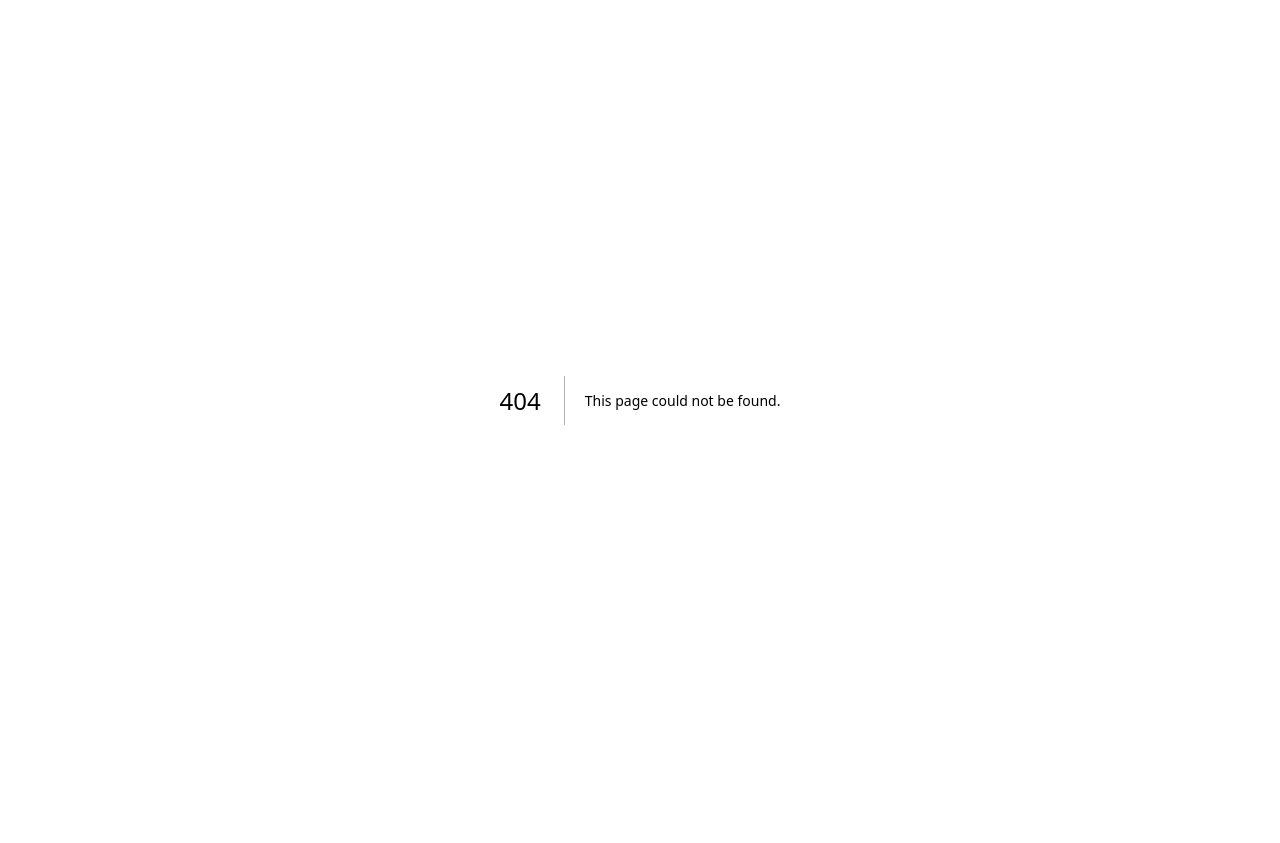
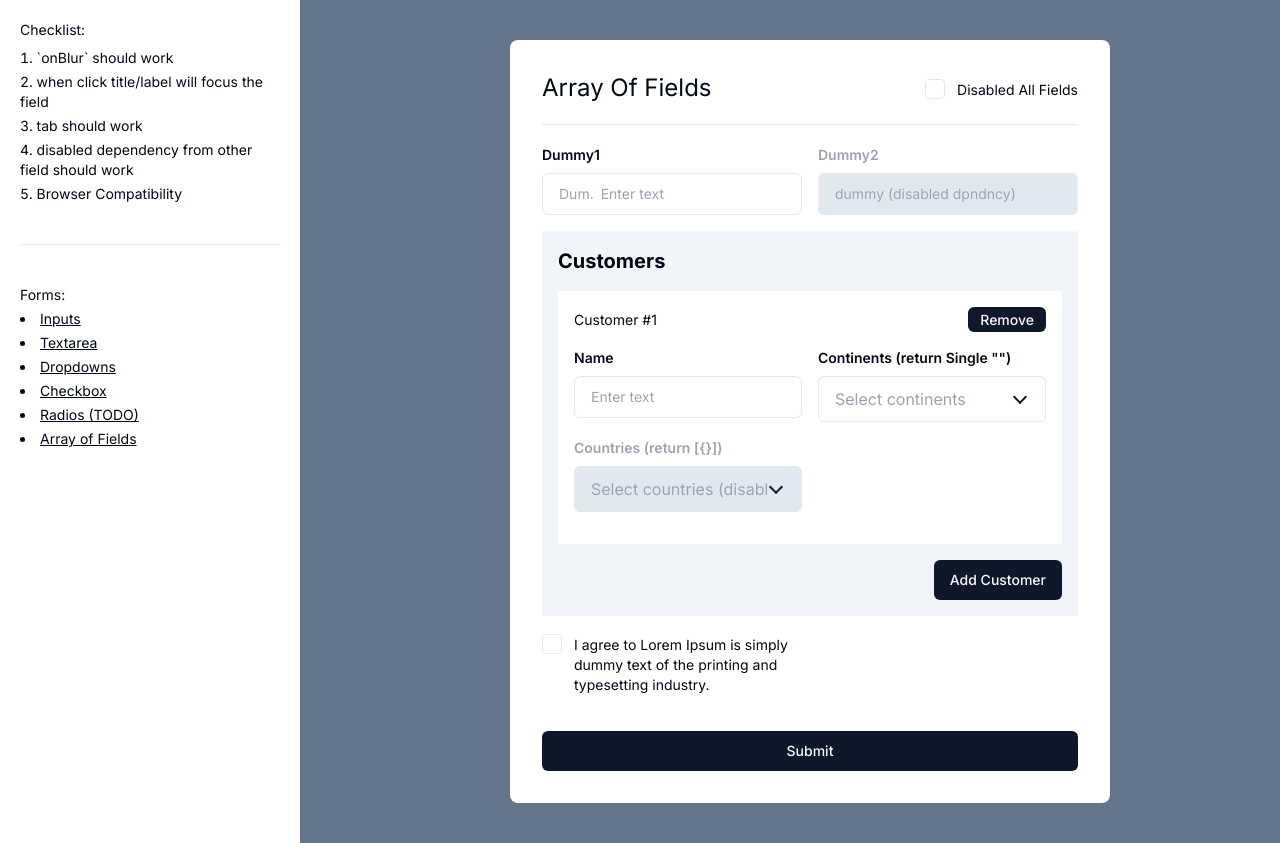
Before and after one commit to royanonuevo/my-ui-library, a Next.js app: page /array in a window 1280 px wide. Before the commit this address had no page. Before the commit the page ends 800 px from the top, so only its background shows below. Built offline with nearby package versions, Linux system fonts and the light colour scheme.

Commit message:
Add array of fields sample

```diff
--- /dev/null
+++ b/app/(routes)/(forms)/array/CustomerFields.tsx
@@ -0,0 +1,54 @@
+
+import { useFieldArray, useFormContext } from 'react-hook-form'
+import { Button } from '@/components/ui/button'
+import { initialCustomerValue } from './config'
+
+type Props = {}
+
+export default function CustomerFields ({}: Props) {
+  const hookForm: any = useFormContext()
+  const { control, displayInput } = hookForm
+  const { fields, append, remove } = useFieldArray({
+    control,
+    name: 'customers'
+  })
+
+  return (
+    <section className='bg-slate-100 p-4 mb-4'>
+      <h2 className='font-bold text-xl mb-4'>Customers</h2>
+
+      <div className='flex flex-col gap-4'>
+        {fields.map((field, index) => {
+          return (
+            <div key={`education-${index}`} className='p-4 bg-white'>
+              <div className='flex justify-between items-center mb-4'>
+                <div>Customer #{index + 1}</div>
+                <Button type='button' onClick={() => remove(index)} variant='default' size='sm' className='h-[25px]'>Remove</Button>
+              </div>
+
+              <div className='grid grid-cols-2 gap-4 mb-4'>
+                { displayInput(null, `customers.${index}.name`) }
+                { displayInput(null, `customers.${index}.continents`) }
+                { displayInput(null, `customers.${index}.countries`) }
+              </div>
+            </div>
+          )
+        })}
+      </div>
+
+      <div className='flex justify-end mt-4'>
+        <Button
+          type='button'
+          variant='default'
+          onClick={() => {
+            append({
+              ...initialCustomerValue
+            })
+          }}
+        >
+          Add Customer
+        </Button>
+      </div>
+    </section>
+  )
+}
--- /dev/null
+++ b/app/(routes)/(forms)/array/config.ts
@@ -0,0 +1,125 @@
+import { z } from 'zod'
+import { continentOptions, countryOptions } from './data'
+
+const mandatoryTxt = 'Mandatory field.'
+
+const customersSchema = z.object({
+  name: z.string().min(1, { message: mandatoryTxt }),
+  continents: z.string().or(z.number().int()).refine((value) => value !== '', {
+    message: mandatoryTxt
+  }),
+  countries: z.any().array().min(1, mandatoryTxt),
+})
+
+export const formSchema = z.object({
+  dummy1: z.string().min(1, {
+    message: mandatoryTxt,
+  }),
+  dummy2: z.string().min(1, {
+    message: mandatoryTxt,
+  }),
+  customers: customersSchema.array().min(1, mandatoryTxt),
+  agree: z.boolean().refine((value) => value === true, {
+    message: mandatoryTxt
+  }),
+  isDisableFields: z.boolean() // use only for disabling fields, not part of form data
+})
+
+export const initialCustomerValue = {
+  name: '',
+  countries: [],
+  continents: ''
+}
+export const defaultValues: z.infer<typeof formSchema> = {
+  dummy1: '',
+  dummy2: '',
+  customers: [initialCustomerValue],
+  agree: false,
+  isDisableFields: false  // use only for disabling fields, not part of form data
+}
+
+const disabled = (values: any, name: any) => { // eslint-disable-line
+  return values.isDisableFields === true
+}
+
+const customerChildFields = [{
+  name: 'name',
+  fieldProps: {
+    type: 'input',
+    label: 'Name',
+    placeholder: 'Enter text',
+    readOnly: false,
+    disabled
+  }
+}, {
+  name: 'continents',
+  fieldProps: {
+    type: 'dropdown',
+    label: 'Continents (return Single "")',
+    returnType: 'value',
+    placeholder: 'Select continents',
+    options: continentOptions,
+    disabled
+  }
+}, {
+  name: 'countries',
+  fieldProps: {
+    type: 'dropdown',
+    label: 'Countries (return [{}])',
+    returnType: 'array',
+    multipleSelection: false,
+    disableToggleOnSelectedOption: false,
+    placeholder: 'Select countries (disabled dpndncy)',
+    options: countryOptions,
+    disabled: (values: any, name: any, index: number) => { // eslint-disable-line
+      return values.isDisableFields === true || !values?.[name]?.[index]?.continents
+    }
+  }
+}]
+
+export const formConfig = [
+  {
+    name: 'dummy1',
+    fieldProps: {
+      type: 'input',
+      label: 'Dummy1',
+      appendLeftContent: 'Dum.',
+      placeholder: 'Enter text',
+      readOnly: false,
+      disabled
+    }
+  },
+  {
+    name: 'dummy2',
+    fieldProps: {
+      type: 'input',
+      label: 'Dummy2',
+      placeholder: 'dummy (disabled dpndncy)',
+      readOnly: false,
+      disabled: (values: any, name: any) => { // eslint-disable-line
+        return values.isDisableFields === true || !values.dummy1
+      }
+    }
+  },
+  {
+    name: 'agree',
+    fieldProps: {
+      type: 'checkbox',
+      label: 'I agree to Lorem Ipsum is simply dummy text of the printing and typesetting industry.',
+      readOnly: false,
+      disabled
+    }
+  },
+  // Customers
+  {
+    name: 'customers',
+    fieldProps: {
+      type: 'input',
+      label: 'Customers',
+      placeholder: 'Enter text',
+      readOnly: false,
+      disabled
+    },
+    childFields: customerChildFields,
+  },
+]
--- /dev/null
+++ b/app/(routes)/(forms)/array/data.ts
@@ -0,0 +1,24 @@
+export const continentOptions = [
+  { label: 'Number123', value: 123, id: {}, name: 123 },
+  { label: 'Asia', value: 'Asia', id: {}, name: 123 },
+  { label: 'Africa', value: 'Africa', a:false },
+  { label: 'North America', value: 'North America' },
+  { label: 'South America', value: 'South America' },
+  { label: 'Antarctica', value: 'Antarctica' },
+  { label: 'Europe', value: 'Europe' },
+  { label: 'Australia', value: 'Australia' },
+  { label: 'Testzzzzzzzzzzzzzzzzzzzzzzzzzzzzzzzzzzzzzzzzzzzzzzzzzzzzzzzzzzzzzzzzzzzzzzzzzzzzzzz', value: 'Test' },
+  { label: 'Lorem Ipsum is simply dummy text of the printing and typesetting industry. Lorem Ipsum has been the industry\'s standard dummy text ever since the 1500s', value: 'Lorem Ipsum' }
+]
+
+export const countryOptions = [
+  { label: 'Vietnam', value: 'Vietnam', id: {}, name: 123 },
+  { label: 'Philippines', value: 'Philippines', a:false },
+  { label: 'China', value: 'China' },
+  { label: 'USA', value: 'USA' },
+  { label: 'Australia', value: 'Australia' },
+  { label: 'France', value: 'France' },
+  { label: 'Thailand', value: 'Thailand' },
+  { label: 'Testzzzzzzzzzzzzzzzzzzzzzzzzzzzzzzzzzzzzzzzzzzzzzzzzzzzzzzzzzzzzzzzzzzzzzzzzzzzzzzz', value: 'Test' },
+  { label: 'Lorem Ipsum is simply dummy text of the printing and typesetting industry. Lorem Ipsum has been the industry\'s standard dummy text ever since the 1500s', value: 'Lorem Ipsum' }
+]
--- /dev/null
+++ b/app/(routes)/(forms)/array/page.tsx
@@ -0,0 +1,33 @@
+'use client'
+
+import { formConfig, formSchema, defaultValues } from './config'
+import FormLayout from '@/components/FormLayout'
+import CustomerFields from './CustomerFields'
+
+export default function Page () {
+  return (
+    <FormLayout
+      title='Array Of Fields'
+      formConfig={formConfig}
+      formSchema={formSchema}
+      defaultValues={defaultValues}
+    >
+      {(displayInput: any) => {
+        return (
+          <div>
+            <div className='grid grid-cols-2 gap-4 mb-4'>
+              { displayInput('dummy1') }
+              { displayInput('dummy2') }
+            </div>
+
+            <CustomerFields />
+
+            <div className='grid grid-cols-2 gap-4 mb-4'>
+              { displayInput('agree') }
+            </div>
+          </div>
+        )
+      }}
+    </FormLayout>
+  )
+}
--- a/app/(routes)/(forms)/layout.tsx
+++ b/app/(routes)/(forms)/layout.tsx
@@ -21,7 +21,7 @@ export default function RootLayout({
           <li>`onBlur` should work</li>
           <li>when click title/label will focus the field</li>
           <li>tab should work</li>
-          <li>disabled dependeny from other field should work</li>
+          <li>disabled dependency from other field should work</li>
           <li>Browser Compatibility</li>
         </ul>
         <hr className='my-10' />
@@ -31,7 +31,8 @@ export default function RootLayout({
           <li><Link href='/textarea' className='underline'>Textarea</Link></li>
           <li><Link href='/dropdowns' className='underline'>Dropdowns</Link></li>
           <li><Link href='/checkboxes' className='underline'>Checkbox</Link></li>
-          <li><Link href='/radios' className='underline'>Radios</Link></li>
+          <li><Link href='/radios' className='underline'>Radios (TODO)</Link></li>
+          <li><Link href='/array' className='underline'>Array of Fields</Link></li>
         </ol>
       </aside>
 
--- a/components/FormLayout.tsx
+++ b/components/FormLayout.tsx
@@ -1,7 +1,7 @@
 'use client'
 
 import { FieldController, CheckBox } from '@/components/form'
-import { useForm } from 'react-hook-form'
+import { useForm, FormProvider } from 'react-hook-form'
 import { zodResolver } from '@hookform/resolvers/zod'
 import { Button } from '@/components/ui/button'
 import { z } from 'zod'
@@ -51,11 +51,12 @@ export default function FormLayout ({
 
   }
 
-  const displayInput = (name: string) => {
+  const displayInput = (name: string, fieldArrayName: string | null = null) => {
     return (
       <FieldController
         name={name}
         fieldsConfig={formConfig}
+        fieldArrayName={fieldArrayName}
         hookForm={hookForm}
       />
     )
@@ -63,6 +64,11 @@ export default function FormLayout ({
 
   const toggleDisableFields = () => {
     setValue('isDisableFields', !isDisableFields)
+  }
+
+  const hookMethods = {
+    ...hookForm,
+    displayInput
   }
 
   return (
@@ -81,6 +87,8 @@ export default function FormLayout ({
         <hr className='mt-5' />
       </div>
 
+      {/* NOTE: "<FormProvider>" use specifically in multi array fields else you can remove this */}
+      <FormProvider {...hookMethods}>
         <form onSubmit={handleSubmit(onSubmit)} className='grid flex-col gap-y-5 text-sm'>
           <div>
             { children(displayInput) }
@@ -88,6 +96,7 @@ export default function FormLayout ({
 
           <Button type='submit' className='w-full' variant='default'>Submit</Button>
         </form>
+      </FormProvider>
     </>
   )
 }
--- a/components/form/DropDown/Controller.tsx
+++ b/components/form/DropDown/Controller.tsx
@@ -25,7 +25,7 @@ const Controller = forwardRef(({
   readOnly
 }: ControllerProps, ref: any) => {
 
-  const renderPlaceholder = () => <span className='text-app-placeholder'>{ placeholder }</span>
+  const renderPlaceholder = () => <span className='text-app-placeholder whitespace-nowrap'>{ placeholder }</span>
 
   const renderValue = () => {
     if (returnType === RETURN_TYPE_VALUE) {
@@ -88,7 +88,7 @@ const Controller = forwardRef(({
       <div
         className={cn({
           'app-input': true, // global.css'
-          'flex items-center ': true
+          'flex items-center': true
         })}
         tabIndex={0}
         ref={ref}
--- a/components/form/DropDown/index.tsx
+++ b/components/form/DropDown/index.tsx
@@ -41,7 +41,6 @@ export default function DropDown ({
   const [isFocusController, setFocusController] = useState<boolean>(false)
   const hasError = Boolean(error)
   let filteredOptions = [...options]
-  // console.log('value', value)
 
   if (returnType === RETURN_TYPE_ARRAY && multipleSelection && removeOptionWhenSelected) {
     const listOfValues = [...value]
--- a/components/form/FieldController/index.tsx
+++ b/components/form/FieldController/index.tsx
@@ -30,9 +30,10 @@ const FieldController = ({
       index: splitName[1],
       child: arrayChildName
     }
-    const arrayField: any = fieldsConfig.find(f => f.name === arrayName)
-    if (arrayField) {
-      const childFields: any[] = arrayField?.validation.of
+    const parentField: any = fieldsConfig.find(f => f.name === arrayName)
+
+    if (parentField) {
+      const childFields: any[] = parentField?.childFields
       fieldConfig = childFields.find((aF: any) => aF.name === arrayChildName)
       if (!fieldConfig) {
         return <>{`Config for '${name}' not found.`}</>
@@ -64,7 +65,15 @@ const FieldController = ({
   if ('disabled' in otherFieldProps) {
     if (typeof otherFieldProps.disabled === 'function') {
       const values = watch()
-      isFieldDisabled = otherFieldProps.disabled(values, name)
+      let paramIndex = null
+      let paramName = name
+
+      if (fieldArrayName) {
+        paramIndex = fieldArrayConfig.index
+        paramName = fieldArrayConfig.name
+      }
+
+      isFieldDisabled = otherFieldProps.disabled(values, paramName, paramIndex)
     } else {
       isFieldDisabled = otherFieldProps.disabled
     }
```
Lines whose indentation alone changed are shown as unchanged.
